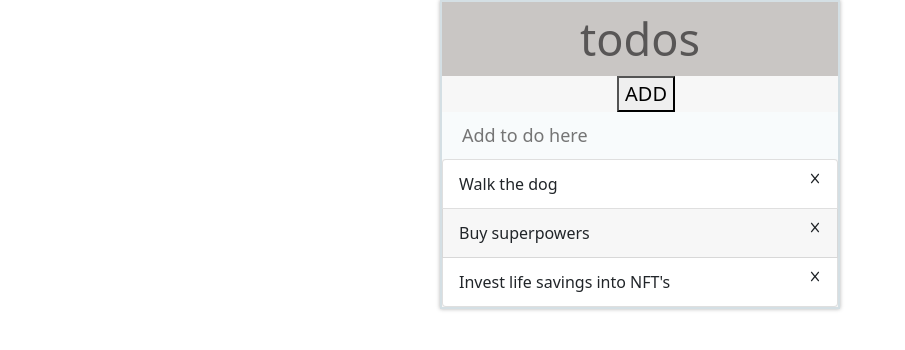
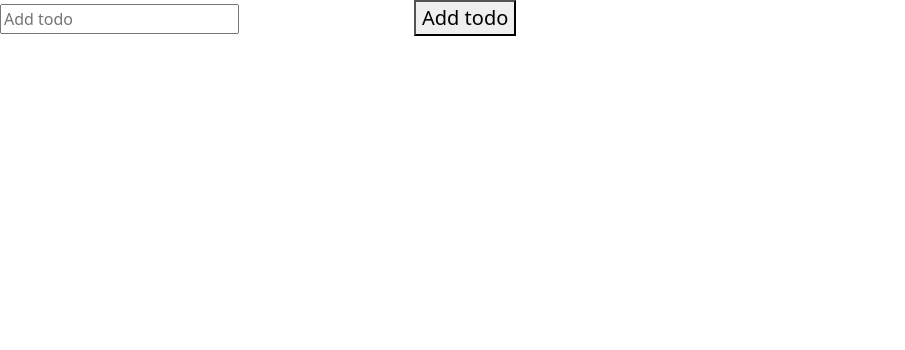
Before and after one commit to willdodsonn/ToDo-List-Application, a React app: page / in a window 1280 px wide. Shown: the top 350 px of the page, without its empty margins (0-905 px from the left). Built offline with nearby package versions, Linux system fonts and the light colour scheme.

Commit message:
do tutroial ask questions later

```diff
--- /dev/null
+++ b/src/js/App.js
@@ -0,0 +1,10 @@
+import React from "react";
+import TodoForm from "./component/TodoForm";
+function App() {
+	return (
+		<div className="todo-app">
+			<TodoForm />
+		</div>
+	);
+}
+export default App;
--- /dev/null
+++ b/src/js/component/Todo.js
@@ -0,0 +1,28 @@
+//hard coded bootstrap/ html output
+import React, { useState } from "react";
+import TodoForm from "./TodoForm";
+
+import { FontAwesomeIcon } from "@fortawesome/react-fontawesome";
+import { faX } from "@fortawesome/free-solid-svg-icons";
+
+function Todo(todos, completeTodo) {
+	const [edit, setEdit] = {
+		id: null,
+		value: "",
+	};
+
+	return todos.map((todo, index) => (
+		<div
+			className={todo.isComplete ? "todo-row complete" : "todo-row"}
+			key={index}>
+			<div key={todo.id} onClick={() => completeTodo(todo.id)}>
+				{todo.test}
+			</div>
+			<div className="icons">
+				<FontAwesomeIcon icon={faX} />
+			</div>
+		</div>
+	));
+}
+
+export default Todo;
--- /dev/null
+++ b/src/js/component/TodoForm.js
@@ -0,0 +1,34 @@
+import React, { useState } from "react";
+
+function TodoForm(props) {
+	const [input, setInput] = useState("");
+
+	const createChange = (e) => {
+		setInput(e.target.value);
+	};
+
+	const createSubmit = (e) => {
+		e.preventDefault();
+
+		// props.onSubmit({
+		// 	id: Math.floor(Math.random() * 10000),
+		// 	text: input,
+		// });
+		setInput("");
+	};
+	return (
+		<form className="todo-form" onClick={createSubmit}>
+			<input
+				type="text"
+				placeholder="Add todo"
+				value={input}
+				name="text"
+				className="todo-input"
+				onChange={createChange}
+			/>
+			<button className="todo-button">Add todo</button>
+		</form>
+	);
+}
+
+export default TodoForm;
--- a/src/js/component/home.jsx
+++ /dev/null
@@ -1,53 +0,0 @@
-import React, { useState } from "react";
-import { FontAwesomeIcon } from "@fortawesome/react-fontawesome";
-import { faX } from "@fortawesome/free-solid-svg-icons";
-
-//include images into your bundle
-
-//create your first component
-const Home = () => {
-	const [inputValue, setInputValue] = React.useState("");
-	const [arrayList, setArrayList] = React.useState("");
-	const addToArray = () => {
-		let arrayValue = arrayList;
-		arrayValue.push(inputValue);
-		setArrayList(arrayValue);
-		setInputValue("");
-		console.log(arrayList);
-	};
-	return (
-		<div className="todoListBox">
-			<div id="container">
-				<h1 className="todo-header">todos</h1>
-				<button onClick={addToArray} type="submit">
-					ADD
-				</button>
-				<input
-					id="addToDo"
-					type="text"
-					placeholder="Add to do here"
-					onChange={(e) => setInputValue(e.target.value)}
-					value={inputValue}
-				/>
-				<ul className="list-group">
-					<li className="list-group-item">
-						<span> Walk the dog</span>{" "}
-						<FontAwesomeIcon icon={faX} className="icon" />
-					</li>
-					<li className="list-group-item">
-						<span> Buy superpowers</span>{" "}
-						<FontAwesomeIcon icon={faX} className="icon" />
-					</li>
-					<li className="list-group-item">
-						<span> Invest life savings into NFT's</span>{" "}
-						<FontAwesomeIcon icon={faX} className="icon" />
-					</li>
-				</ul>
-			</div>
-		</div>
-	);
-};
-
-export default Home;
-
-//hard coded bootstrap/ html output
--- a/src/js/index.js
+++ b/src/js/index.js
@@ -4,10 +4,10 @@ import ReactDOM from "react-dom";
 
 // include your styles into the webpack bundle
 import "../styles/index.css";
-// import AnyComponent from "./component/random.jsx";
+import App from "./App";
 
 //import your own components
-import Home from "./component/home.jsx";
+import Home from "./component/Todo.js";
 
 //render your react application
-ReactDOM.render(<Home />, document.querySelector("#app"));
+ReactDOM.render(<App />, document.querySelector("#app"));
```
Also changed, not shown: src/js/component/TodoList.js (added, +34 -0 lines), src/js/random.jsx (deleted, +0 -14 lines).
